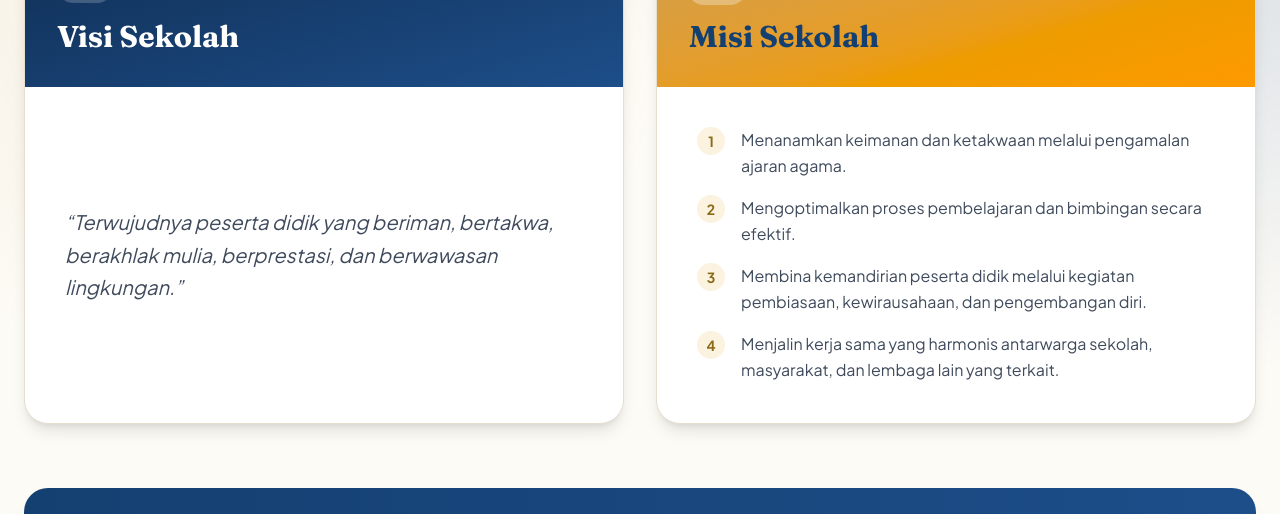
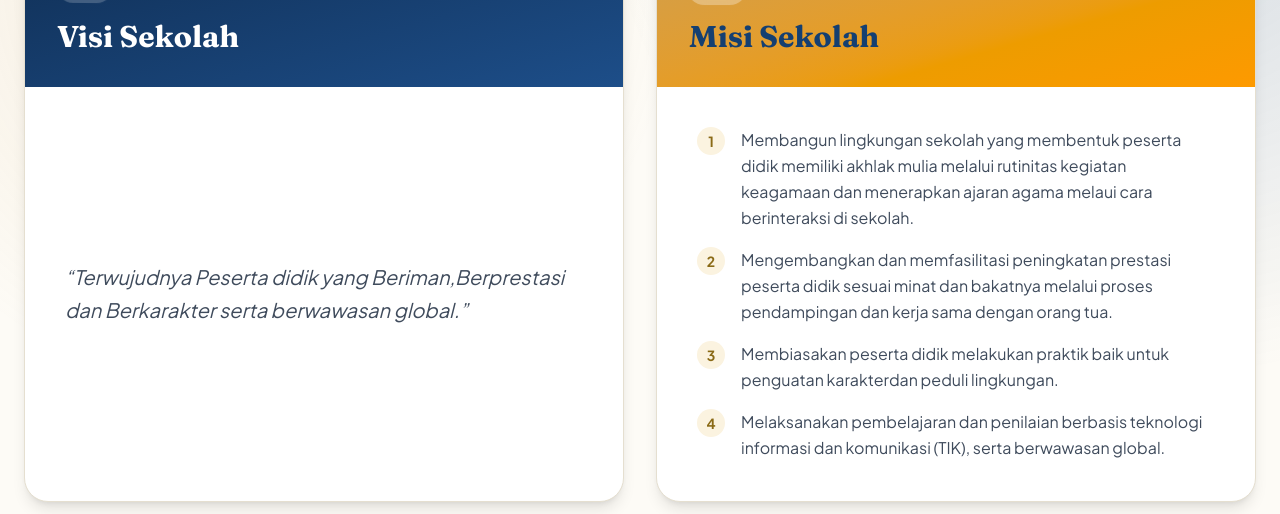
Before and after one commit to solikhulmauludin22014-ops/Website-SDN-Simoangin-angin, a Next.js app: page /profil in a window 1280 px wide. Shown: the part 980-1494 px from the top of the page. Built offline with nearby package versions, Linux system fonts and the light colour scheme.

Commit message:
perubahan

```diff
--- a/app/profil/page.tsx
+++ b/app/profil/page.tsx
@@ -127,8 +127,7 @@ export default function ProfilPage() {
             </div>
             <div className="flex flex-1 flex-col justify-center p-8 md:p-10">
               <p className="text-xl italic leading-relaxed text-text-secondary">
-                &ldquo;Terwujudnya peserta didik yang beriman, bertakwa, berakhlak mulia, berprestasi,
-                dan berwawasan lingkungan.&rdquo;
+                &ldquo;Terwujudnya Peserta didik yang Beriman,Berprestasi dan Berkarakter serta berwawasan global.&rdquo;
               </p>
             </div>
           </div>
@@ -149,10 +148,10 @@ export default function ProfilPage() {
             <div className="p-8 md:p-10">
               <ul className="space-y-4 text-text-secondary">
                 {[
-                  "Menanamkan keimanan dan ketakwaan melalui pengamalan ajaran agama.",
-                  "Mengoptimalkan proses pembelajaran dan bimbingan secara efektif.",
-                  "Membina kemandirian peserta didik melalui kegiatan pembiasaan, kewirausahaan, dan pengembangan diri.",
-                  "Menjalin kerja sama yang harmonis antarwarga sekolah, masyarakat, dan lembaga lain yang terkait.",
+                  "Membangun lingkungan sekolah yang membentuk peserta didik memiliki akhlak mulia melalui rutinitas kegiatan keagamaan dan menerapkan ajaran agama melaui cara berinteraksi di sekolah.",
+                  "Mengembangkan dan memfasilitasi peningkatan prestasi peserta didik sesuai minat dan bakatnya melalui proses pendampingan dan kerja sama dengan orang tua.",
+                  "Membiasakan peserta didik melakukan praktik baik untuk penguatan  karakterdan peduli lingkungan.",
+                  "Melaksanakan pembelajaran dan penilaian berbasis teknologi informasi dan komunikasi (TIK), serta berwawasan global.",
                 ].map((misi, i) => (
                   <motion.li
                     key={i}
--- a/components/layout/navbar.tsx
+++ b/components/layout/navbar.tsx
@@ -19,31 +19,31 @@ const profilMenu = [
   {
     icon: Eye,
     label: "Visi",
-    color: "text-blue-600",
-    bg: "bg-blue-50",
+    color: "text-blue-600 dark:text-blue-400",
+    bg: "bg-blue-50 dark:bg-blue-500/10",
     content:
       "Terwujudnya peserta didik yang beriman, bertakwa, berakhlak mulia, berprestasi, berbudaya, dan berwawasan lingkungan.",
   },
   {
     icon: Target,
     label: "Misi",
-    color: "text-emerald-600",
-    bg: "bg-emerald-50",
+    color: "text-emerald-600 dark:text-emerald-400",
+    bg: "bg-emerald-50 dark:bg-emerald-500/10",
     content:
       "1. Menumbuhkan penghayatan dan pengamalan ajaran agama.\n2. Melaksanakan pembelajaran aktif, kreatif, efektif, dan menyenangkan.\n3. Meningkatkan prestasi akademik dan non-akademik.\n4. Membiasakan budaya bersih, disiplin, dan peduli lingkungan.\n5. Menjalin kemitraan yang harmonis antara sekolah, orang tua, dan masyarakat.",
   },
   {
     icon: Award,
     label: "Motto",
-    color: "text-amber-600",
-    bg: "bg-amber-50",
+    color: "text-amber-600 dark:text-amber-400",
+    bg: "bg-amber-50 dark:bg-amber-500/10",
     content: "\"TUT WURI HANDAYANI\" — Dari belakang seorang guru harus bisa memberikan dorongan dan arahan.",
   },
   {
     icon: GraduationCap,
     label: "Identitas",
-    color: "text-purple-600",
-    bg: "bg-purple-50",
+    color: "text-purple-600 dark:text-purple-400",
+    bg: "bg-purple-50 dark:bg-purple-500/10",
     content:
       "SDN Simoangin-angin\nWonoayu, Sidoarjo, Jawa Timur\nNPSN: ...\nAkreditasi: A",
   },
```
